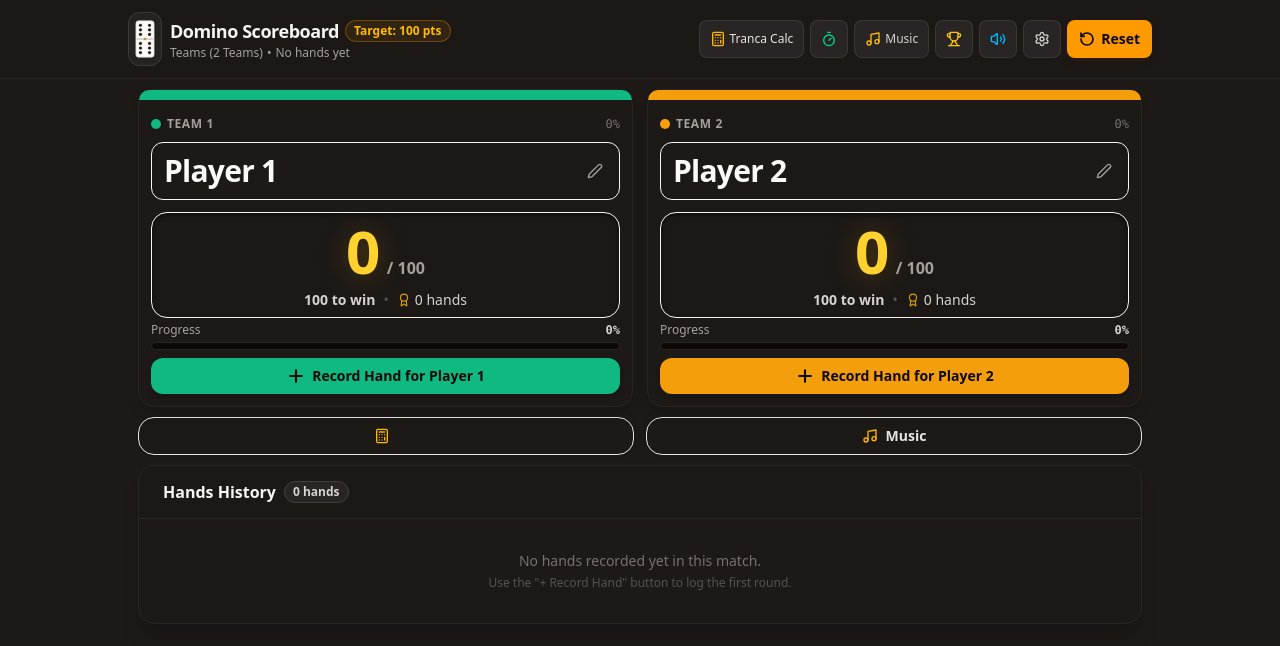
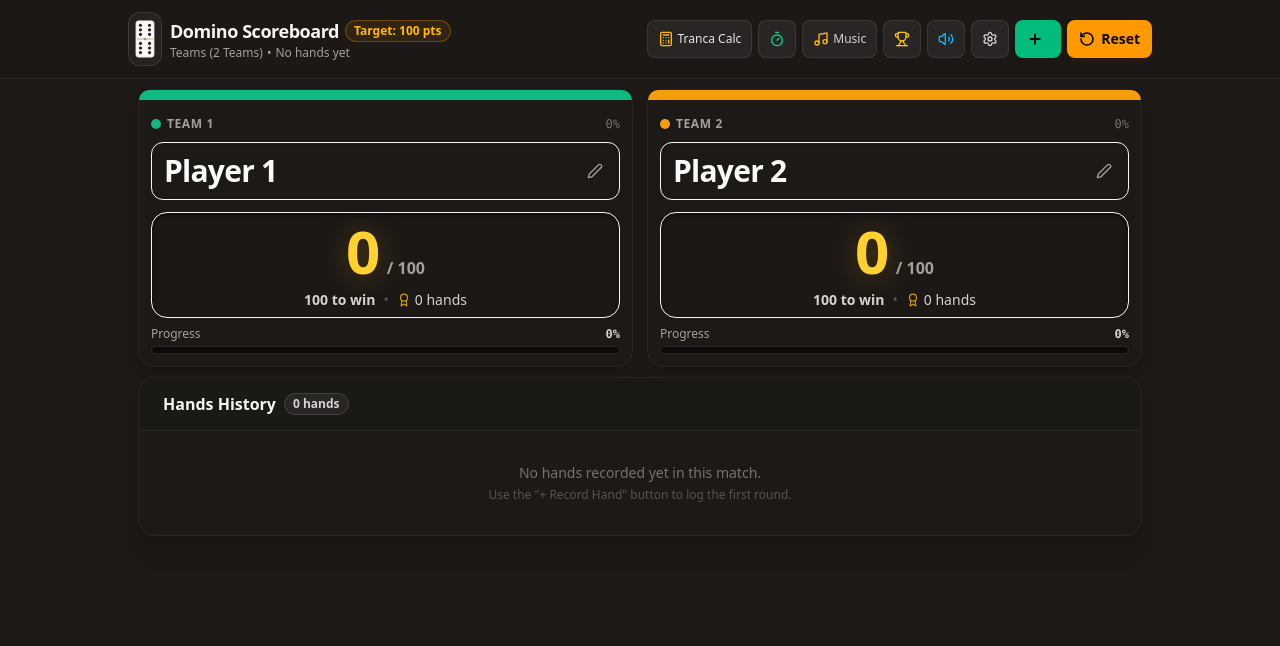
Before and after one commit to darwinlopez10-beep/Anotador-de-Domino, a React (Vite) app: page / in a window 1280 px wide. Shown: the top 646 px of the page. Built offline with nearby package versions, Linux system fonts and the light colour scheme.

Commit message:
feat(ui): add score button to header and interactive score cards
Integrated a global "Add Score" button in the header and made individual player score cards clickable to streamline the point-entry workflow. Removed redundant utility buttons to optimize space.

```diff
--- a/src/App.tsx
+++ b/src/App.tsx
@@ -927,6 +927,10 @@ export default function App() {
           setMusicModalTab('search');
           setIsMusicModalOpen(true);
         }}
+        onOpenAddRound={() => {
+          setActiveAddRoundPlayerId(undefined);
+          setIsAddRoundOpen(true);
+        }}
         onNewGame={handleNewGame}
         roundsCount={rounds.length}
       />
@@ -944,37 +948,6 @@ export default function App() {
           onUpdatePlayerMembers={handleUpdatePlayerMembers}
         />
 
-        {/* Quick Utilities Bar */}
-        <div className="grid grid-cols-2 gap-2 sm:gap-3">
-          {/* Botón Calculadora Tranca */}
-          <button
-            id="btn-quick-tranca"
-            onClick={() => setIsTrancaCalcOpen(true)}
-            title={t.trancaCalc}
-            className="py-2.5 sm:py-3 landscape:py-2 px-3 sm:px-4 bg-stone-850 hover:bg-stone-800 text-stone-200 hover:text-white rounded-xl sm:rounded-2xl border border-stone-750 font-bold flex items-center justify-center gap-2 transition-all text-xs sm:text-sm active:scale-95 shadow-sm cursor-pointer"
-          >
-            <Calculator className="w-4 h-4 text-amber-400 flex-shrink-0" />
-            <span>{t.trancaCalc}</span>
-          </button>
-
-          {/* Botón Música */}
-          <button
-            id="btn-quick-music"
-            onClick={() => {
-              setMusicModalTab('curated');
-              setIsMusicModalOpen(true);
-            }}
-            title={t.music}
-            className={`py-2.5 sm:py-3 landscape:py-2 px-3 sm:px-4 rounded-xl sm:rounded-2xl border font-bold flex items-center justify-center gap-2 transition-all text-xs sm:text-sm active:scale-95 shadow-sm cursor-pointer ${
-              isMusicPlaying
-                ? 'bg-amber-500/20 border-amber-500/50 text-amber-300 shadow-amber-950/40'
-                : 'bg-stone-850 hover:bg-stone-800 text-stone-200 hover:text-white border-stone-750'
-            }`}
-          >
-            <Music className={`w-4 h-4 text-amber-400 flex-shrink-0 ${isMusicPlaying ? 'animate-bounce' : ''}`} />
-            <span>{isMusicPlaying ? (lang === 'es' ? 'Música Activa' : 'Music Playing') : t.music}</span>
-          </button>
-        </div>
 
         {/* Round History Table */}
         <RoundHistory
--- a/src/components/ScoreBoard.tsx
+++ b/src/components/ScoreBoard.tsx
@@ -1,5 +1,5 @@
 import React, { useState } from 'react';
-import { Plus, Edit2, Check, Flame, Award, Users, User } from 'lucide-react';
+import { Edit2, Check, Flame, Award } from 'lucide-react';
 import { PlayerScore } from '../types';
 import { AppLanguage, TRANSLATIONS, formatPlayerDisplayName } from '../utils/i18n';
 
@@ -170,7 +170,12 @@ export const ScoreBoard: React.FC<ScoreBoardProps> = ({
                 </div>
 
                 {/* Main Score Digits Display: Expanded, High Contrast, Ample Padding */}
-                <div className="my-1 sm:my-2.5 landscape:my-1 text-center py-3 sm:py-5 landscape:py-2 px-2 sm:px-4 bg-stone-900/95 rounded-2xl border border-stone-750/90 shadow-inner shadow-black/50 overflow-visible">
+                <div
+                  id={`score-card-box-${player.id}`}
+                  onClick={() => onAddRoundForPlayer?.(player.id)}
+                  title={lang === 'es' ? `Toca para anotar puntos para ${displayName}` : `Tap to record points for ${displayName}`}
+                  className="my-1 sm:my-2.5 landscape:my-1 text-center py-3 sm:py-5 landscape:py-2 px-2 sm:px-4 bg-stone-900/95 hover:bg-stone-900/80 rounded-2xl border border-stone-750/90 hover:border-amber-500/40 shadow-inner shadow-black/50 overflow-visible cursor-pointer transition-all active:scale-[0.99]"
+                >
                   <div className="flex items-baseline justify-center gap-1.5 sm:gap-2">
                     <span
                       id={`score-display-${player.id}`}
@@ -212,7 +217,7 @@ export const ScoreBoard: React.FC<ScoreBoardProps> = ({
                 </div>
 
                 {/* Progress Bar */}
-                <div className="space-y-1 mb-2 sm:mb-4 landscape:mb-2">
+                <div className="space-y-1 mt-1">
                   <div className="flex justify-between text-[10px] sm:text-xs text-stone-400">
                     <span>{lang === 'es' ? 'Progreso' : 'Progress'}</span>
                     <span className="font-mono font-bold text-stone-300">{progressPercent}%</span>
@@ -227,24 +232,6 @@ export const ScoreBoard: React.FC<ScoreBoardProps> = ({
                     />
                   </div>
                 </div>
-
-                {/* Quick Add Button */}
-                <button
-                  id={`btn-add-points-${player.id}`}
-                  onClick={() => onAddRoundForPlayer(player.id)}
-                  className="w-full flex items-center justify-center gap-1 sm:gap-1.5 py-2.5 sm:py-3.5 landscape:py-2 px-2 sm:px-4 rounded-xl text-stone-950 font-black text-xs sm:text-base landscape:text-xs sm:landscape:text-sm shadow-md transition-all active:scale-[0.98] hover:brightness-110 cursor-pointer"
-                  style={{
-                    backgroundColor: player.color,
-                  }}
-                >
-                  <Plus className="w-4 h-4 sm:w-5 sm:h-5 stroke-[2.5] flex-shrink-0" />
-                  <span className="hidden sm:inline">
-                    {lang === 'es' ? `Anotar Mano para ${displayName}` : `Record Hand for ${displayName}`}
-                  </span>
-                  <span className="sm:hidden font-bold truncate">
-                    {t.addPoints}
-                  </span>
-                </button>
               </div>
             </div>
           );
--- a/src/components/ScoreHeader.tsx
+++ b/src/components/ScoreHeader.tsx
@@ -8,6 +8,7 @@ import {
   Volume2,
   VolumeX,
   Music,
+  Plus,
 } from 'lucide-react';
 import { DominoTileIcon } from './DominoTileIcon';
 import { GameMode } from '../types';
@@ -25,6 +26,7 @@ interface ScoreHeaderProps {
   onOpenTimer: () => void;
   onOpenHistory: () => void;
   onOpenMusic: () => void;
+  onOpenAddRound?: () => void;
   onNewGame: () => void;
   roundsCount: number;
 }
@@ -41,6 +43,7 @@ export const ScoreHeader: React.FC<ScoreHeaderProps> = ({
   onOpenTimer,
   onOpenHistory,
   onOpenMusic,
+  onOpenAddRound,
   onNewGame,
   roundsCount,
 }) => {
@@ -148,6 +151,19 @@ export const ScoreHeader: React.FC<ScoreHeaderProps> = ({
             <Settings className="w-4 h-4" />
           </button>
 
+          {/* Add Hand / Score Button */}
+          {onOpenAddRound && (
+            <button
+              id="btn-header-add-round"
+              onClick={onOpenAddRound}
+              title={t.addScore}
+              className="flex items-center gap-1.5 px-3 py-1.5 min-h-[38px] rounded-lg bg-emerald-500 hover:bg-emerald-400 active:bg-emerald-600 text-stone-950 font-black text-xs sm:text-sm shadow-md transition-all active:scale-95 flex-shrink-0 cursor-pointer select-none"
+            >
+              <Plus className="w-4 h-4 stroke-[3] flex-shrink-0" />
+              <span className="font-extrabold text-xs sm:text-sm">{t.addScore}</span>
+            </button>
+          )}
+
           {/* Reset / New Game Button */}
           <button
             id="btn-new-game"
```
